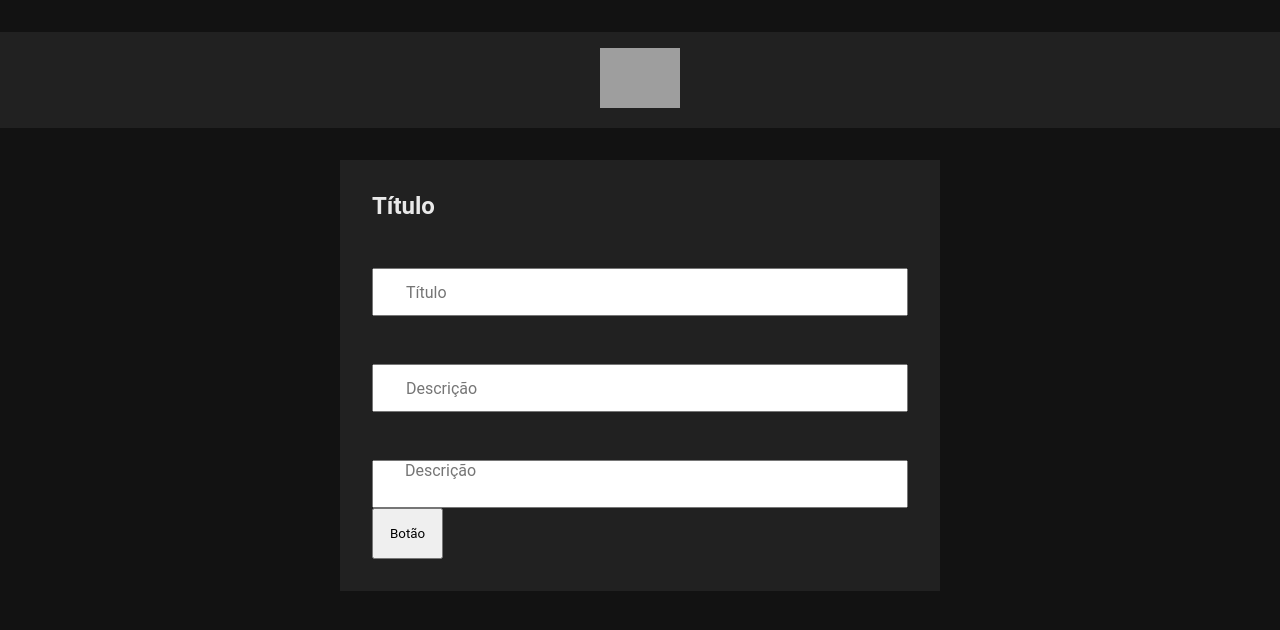
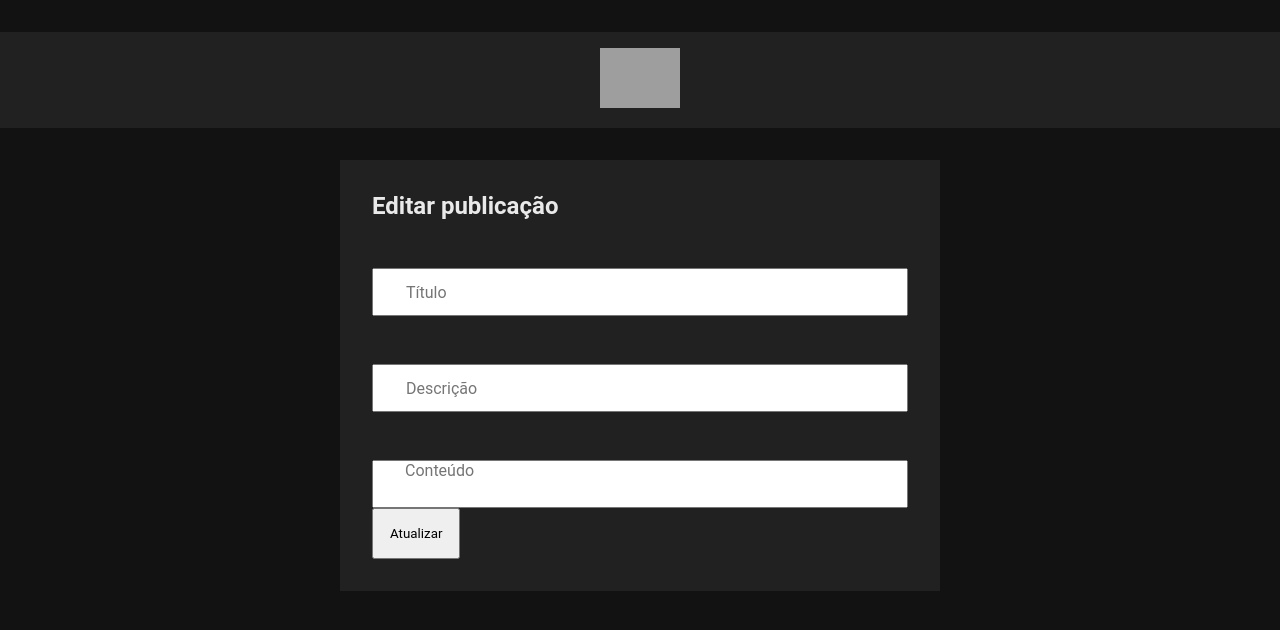
Before and after one commit to RafaTPz/aprender_crud, a React (Create React App) app: page /updatepost in a window 1280 px wide. Shown: the top 630 px of the page. Built offline with nearby package versions, Linux system fonts and the light colour scheme; grey boxes are pictures that could not be loaded.

Commit message:
tudo feito

```diff
--- a/package.json
+++ b/package.json
@@ -3,6 +3,7 @@
   "version": "0.1.0",
   "private": true,
   "dependencies": {
+    "@hookform/resolvers": "^3.3.4",
     "@testing-library/jest-dom": "^5.17.0",
     "@testing-library/react": "^13.4.0",
     "@testing-library/user-event": "^13.5.0",
@@ -10,11 +11,13 @@
     "json-server": "^1.0.0-alpha.23",
     "react": "^18.2.0",
     "react-dom": "^18.2.0",
+    "react-hook-form": "^7.51.3",
     "react-icons": "^5.1.0",
     "react-router-dom": "^6.22.3",
     "react-scripts": "5.0.1",
     "styled-icons": "^10.47.1",
-    "web-vitals": "^2.1.4"
+    "web-vitals": "^2.1.4",
+    "yup": "^1.4.0"
   },
   "scripts": {
     "start": "react-scripts start",
--- a/src/components/Card/styles.css
+++ b/src/components/Card/styles.css
@@ -5,6 +5,7 @@ article + article {
 .cardContainer {
     background-color: #212121;
     max-width: 600px;
+    min-width: 600px;
     padding: 2rem;
     border-radius: 8px;
 }
@@ -13,7 +14,9 @@ article + article {
     display: flex;
     justify-content: space-between;
 }
-
+.cardContainer h2{
+    text-align: left;
+}
 .cardContainer p {
     margin-top: 1rem;
 }
--- a/src/components/Form/index.jsx
+++ b/src/components/Form/index.jsx
@@ -1,22 +1,41 @@
 import "./styles.css";
+import {useForm} from "react-hook-form";
+import {api} from "../../lib/axios"
+import * as yup from "yup";
+import {yupResolver} from '@hookform/resolvers/yup'
+const postSchema = yup.object({
+  title: yup.string().required(),
+  description: yup.string().required(),
+  content: yup.string().required()
+})
+export function Form({title, textButton}) {
 
-export function Form() {
+  const {register, handleSubmit, reset} = useForm({
+    resolver: yupResolver(postSchema)
+  });
+
+  function handleCreatePost(data) {
+    api.get('/posts', data)
+    console.log('Criado com sucesso!')
+    reset()
+  }
+
   return (
-    <form>
-      <h2>Título</h2>
+    <form onSubmit={handleSubmit(handleCreatePost)}>
+      <h2>{title}</h2>
       <div className="field">
-        <input placeholder="Título" />
+        <input placeholder="Título" {...register("title")}/>
       </div>
 
       <div className="field">
-        <input placeholder="Descrição" />
+        <input placeholder="Descrição" {...register("description")} />
       </div>
 
       <div className="field">
-        <textarea placeholder="Descrição" />
+        <textarea placeholder="Conteúdo" {...register("content")}/>
       </div>
 
-      <button>Botão</button>
+      <button type="submit">{textButton}</button>
     </form>
   );
 }
--- a/src/pages/CreatePost/index.jsx
+++ b/src/pages/CreatePost/index.jsx
@@ -4,7 +4,7 @@ import "./styles.css";
 export function CreatePost() {
   return (
     <div>
-      <Form />
+      <Form title={"Criar publicação"} textButton={"Enviar"} />
     </div>
   );
 }
--- a/src/pages/UpdatePost/index.jsx
+++ b/src/pages/UpdatePost/index.jsx
@@ -3,7 +3,7 @@ import { Form } from "../../components/Form";
 export function UpdatePost() {
     return (
         <div>
-            <Form />
+            <Form title={"Editar publicação"} textButton={"Atualizar"}/>
         </div>
     )
 }
```
Also changed, not shown: src/post.txt, 1 other file (tests, documents, lock files or other folders).
